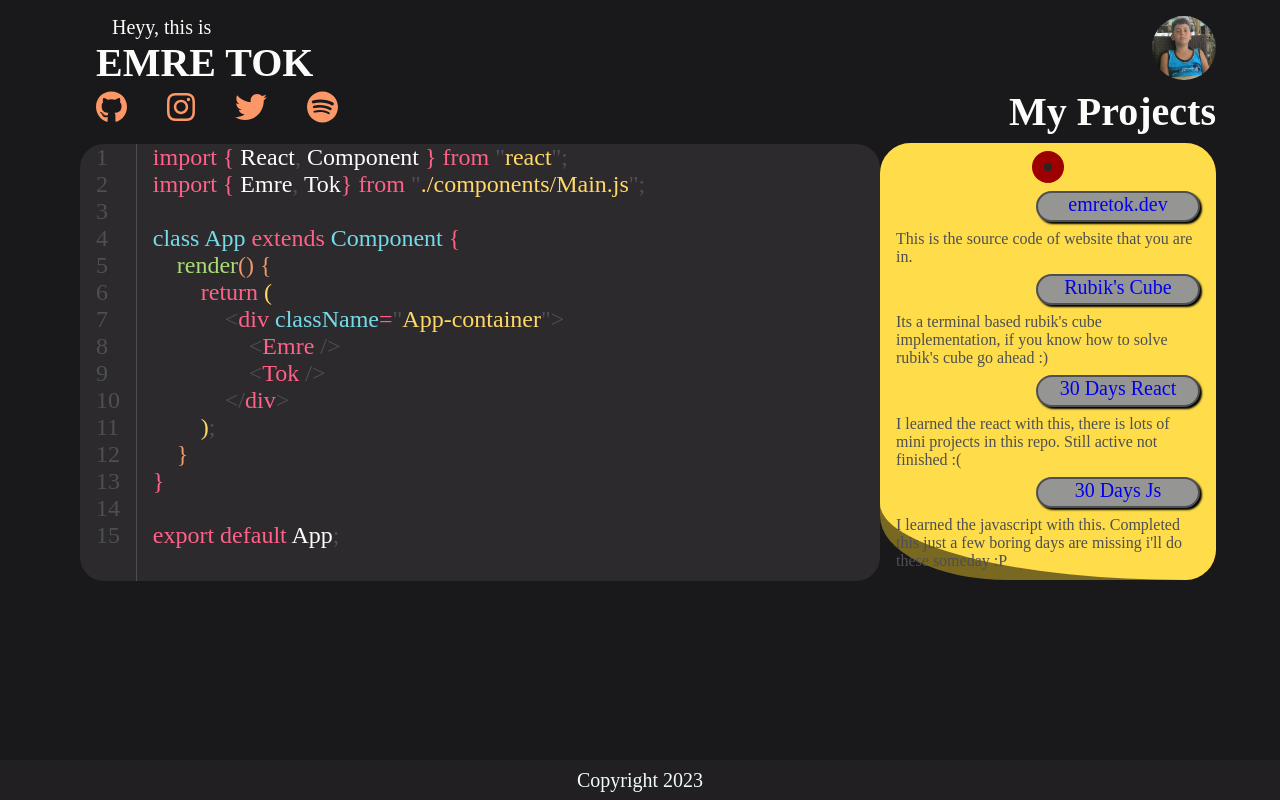
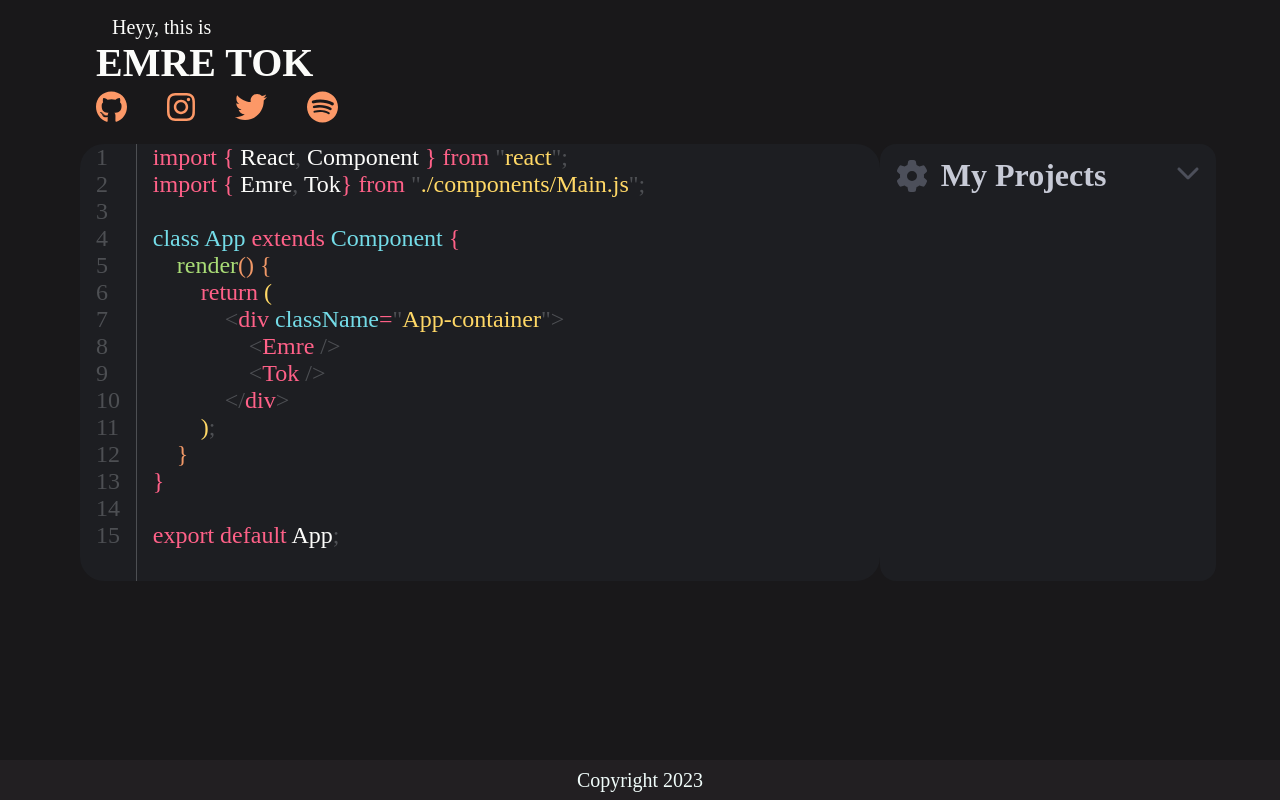
Before and after one commit to emretokk/personalPortfolio, a React (Create React App) app: page / in a window 1280 px wide. Built offline with nearby package versions, Linux system fonts and the light colour scheme.

Commit message:
change on the right area

```diff
--- a/src/components/Right.js
+++ b/src/components/Right.js
@@ -1,5 +1,7 @@
 import { React, Component } from "react";
 import mycoolpic from "../assets/myawesomepic.jpg";
+import { FontAwesomeIcon } from "@fortawesome/react-fontawesome";
+import { faGear, faChevronDown } from "@fortawesome/free-solid-svg-icons";
 
 class Right extends Component {
   constructor(props) {
@@ -8,79 +10,13 @@ class Right extends Component {
   render() {
     return (
       <div className="rightArea">
-        <div className="pic-container">
-          <img src={mycoolpic} alt="mycoolpic" className="mycoolpic"></img>
-        </div>
-        <div className="projectsHeader">
-          <h1 className="projectsHeadline">My Projects</h1>
-        </div>
-        <div className="stickyZone1">
-          <div className="stickyZone2">
-            <div className="pin-container">
-              <div className="pin">
-                <div className="pin-blackdot"></div>
-              </div>
-            </div>
-            <div className="projects-container">
-              <div className="proj-container">
-                <div className="proj-button">
-                  <a
-                    className="link"
-                    href="https://github.com/emretokk/emretok.github.io"
-                  >
-                    emretok.dev
-                  </a>
-                </div>
-                <p className="proj-p">
-                  This is the source code of website that you are in.
-                </p>
-              </div>
-              <div className="proj-container">
-                <div className="proj-button">
-                  <a
-                    className="link"
-                    href="https://github.com/emretokk/rubikscube"
-                  >
-                    Rubik's Cube
-                  </a>
-                </div>
-                <p className="proj-p">
-                  {
-                    "Its a terminal based rubik's cube implementation, if you know how to solve rubik's cube go ahead :)"
-                  }
-                </p>
-              </div>
-              <div className="proj-container">
-                <div className="proj-button">
-                  <a
-                    className="link"
-                    href="https://github.com/emretokk/30daysreact"
-                  >
-                    30 Days React
-                  </a>
-                </div>
-                <p className="proj-p">
-                  {
-                    "I learned the react with this, there is lots of mini projects in this repo. Still active not finished :("
-                  }
-                </p>
-              </div>
-              <div className="proj-container">
-                <div className="proj-button">
-                  <a
-                    className="link"
-                    href="https://github.com/emretokk/30daysjs"
-                  >
-                    30 Days Js
-                  </a>
-                </div>
-                <p className="proj-p">
-                  I learned the javascript with this. Completed this just a few
-                  boring days are missing i'll do these someday :P
-                </p>
-              </div>
-            </div>
+        <div className="notes-container">
+          <div className="notes-header">
+            <FontAwesomeIcon icon={faGear} className="gear" />
+            <h2 className="myprojects-headline">My Projects</h2>
+            <FontAwesomeIcon icon={faChevronDown} className="chevrondown" />
           </div>
+          <div className="notes-area"></div>
         </div>
       </div>
     );
--- a/src/styles/main.css
+++ b/src/styles/main.css
@@ -58,7 +58,7 @@ ul.icons {
   display: flex;
   height: 27.3rem;
   width: 50rem;
-  background-color: #2d2a2e;
+  background-color: #1d1e22;
   margin: 1rem 0 0 5rem;
   border-radius: 1.5rem;
 }
@@ -112,100 +112,35 @@ ul.codeZone .line {
 .rightArea {
   padding: 0 4rem 0 0;
 }
-div.pic-container {
-  display: flex;
-  flex-direction: row-reverse;
-}
 .mycoolpic {
   width: 4rem;
   height: 4rem;
   border-radius: 100%;
   margin: 1rem 0 0 0;
 }
-div.projectsHeader {
-  color: #fcfcfa;
+.notes-container {
+  background-color: #1d1e22;
+  height: 27.3rem;
+  border-radius: 1rem;
+  margin: 9rem 0 0 0;
 }
-.projectsHeadline {
-  margin: 0.5rem 0;
-  display: flex;
-  flex-direction: row-reverse;
-}
-.stickyZone1 {
-  width: 100%;
-  height: 27.3rem;
-  background-color: #786822;
-  border-radius: 2rem 2rem 2rem 8rem / 2rem 2rem 2rem 4rem;
-}
-.stickyZone2 {
-  display: flex;
-  flex-direction: column;
-  width: 100%;
-  height: 27.3rem;
-  background-color: #ffdc49;
-  border-radius: 2rem 2rem 2rem 20rem / 2rem 2rem 2rem 5rem;
-}
-
-.pin-container {
-  width: 100%;
-  height: 2rem;
-  padding-top: 0.5rem;
-  display: flex;
-  justify-content: center;
-}
-.pin {
-  position: absolute;
-  display: flex;
-  align-items: center;
-  justify-content: center;
-  background-color: #9d0000;
-  border-radius: 100%;
+.gear {
+  color: #4c4f5a;
   width: 2rem;
   height: 2rem;
-  text-align: center;
+  margin: 1rem 0 1rem 1rem;
 }
-.pin-blackdot {
-  background-color: #262626;
-  border-radius: 100%;
-  width: 0.5rem;
-  height: 0.5rem;
+.myprojects-headline {
+  display: inline;
+  position: absolute;
+  margin: 0.8rem 0 0 0.8rem;
+  color: #c7cad6;
+  font-size: 2rem;
 }
-.projects-container {
-  display: flex;
-  justify-content: right;
-  flex-direction: column;
-  padding: 0 1rem;
+.chevrondown {
+  float: right;
+  color: #4c4f5a;
+  width: 1.5rem;
+  height: 1.5rem;
+  margin: 1rem 1rem 1rem 0;
 }
-.proj-container {
-  display: block;
-  width: 100%;
-  height: fit-content;
-}
-.proj-button {
-  float: right;
-  display: flex;
-  justify-content: center;
-  width: 10rem;
-  height: 1.7rem;
-  text-align: center;
-  background-color: #959594;
-  border: 2px solid #4d4f53;
-  box-shadow: 2px 2px 2px;
-  border-radius: 1rem;
-  margin: 0.5rem 0 0 0;
-  text-decoration: none;
-}
-.proj-button:hover {
-  background-color: #bbbbb9;
-  border: 3px solid #4d4f53;
-  box-shadow: 4px 4px 4px;
-}
-.link:visited {
-  color: inherit;
-}
-.proj-p {
-  margin: 0.5rem 0 0 0;
-  float: left;
-  font-size: 1rem;
-  height: fit-content;
-  color: #4d4f53;
-}
```
